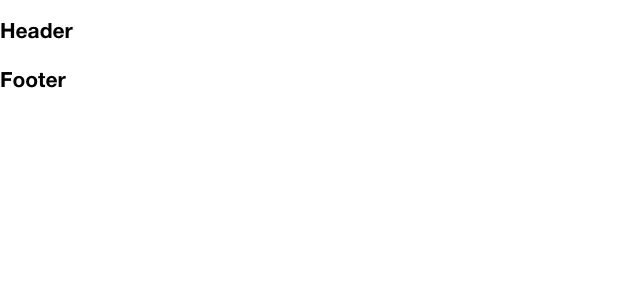
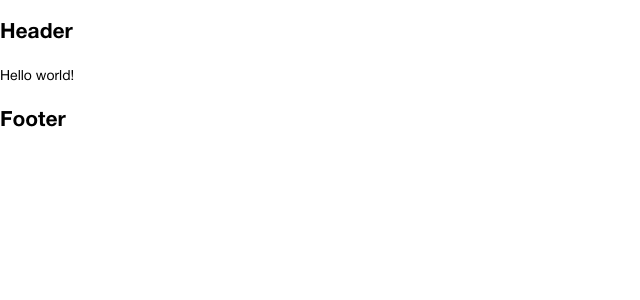
Before and after one commit to AlexVedernikoff/Vet-clinic-for-wolfik, a React (Create React App) app: page /sign-in in a window 1280 px wide. Before the commit this address had no page. Shown: the top 300 px of the page, without its empty margins (0-640 px from the left). Built offline with nearby package versions, Linux system fonts and the light colour scheme.

Commit message:
VC-1: Add SignIn.tsx/SignIn.module.scss

```diff
--- a/src/app/App.tsx
+++ b/src/app/App.tsx
@@ -1,12 +1,13 @@
-import React from 'react';
 import { BrowserRouter as Router, Routes, Route } from 'react-router-dom';
+import SignIn from '../components/forms/sign-in/SignIn';
 
-function App () {
+function App (): JSX.Element {
   return (
     <Router>
       <h2>Header</h2>
       <Routes>
         <Route path="/" element={<h2>Main</h2>} />
+        <Route path="/sign-in" element={<SignIn />} />
       </Routes>
       <h2>Footer</h2>
     </Router>
--- /dev/null
+++ b/src/components/forms/sign-in/SignIn.tsx
@@ -0,0 +1,7 @@
+// import classes from './SignIn.module.scss';
+
+const SignIn = () => (
+  <div>Hello world!</div>
+);
+
+export default SignIn;
```
Also changed, not shown: .eslintrc.json, src/components/forms/sign-in/SignIn.module.scss (added), 1 other file (tests, documents, lock files or other folders).
